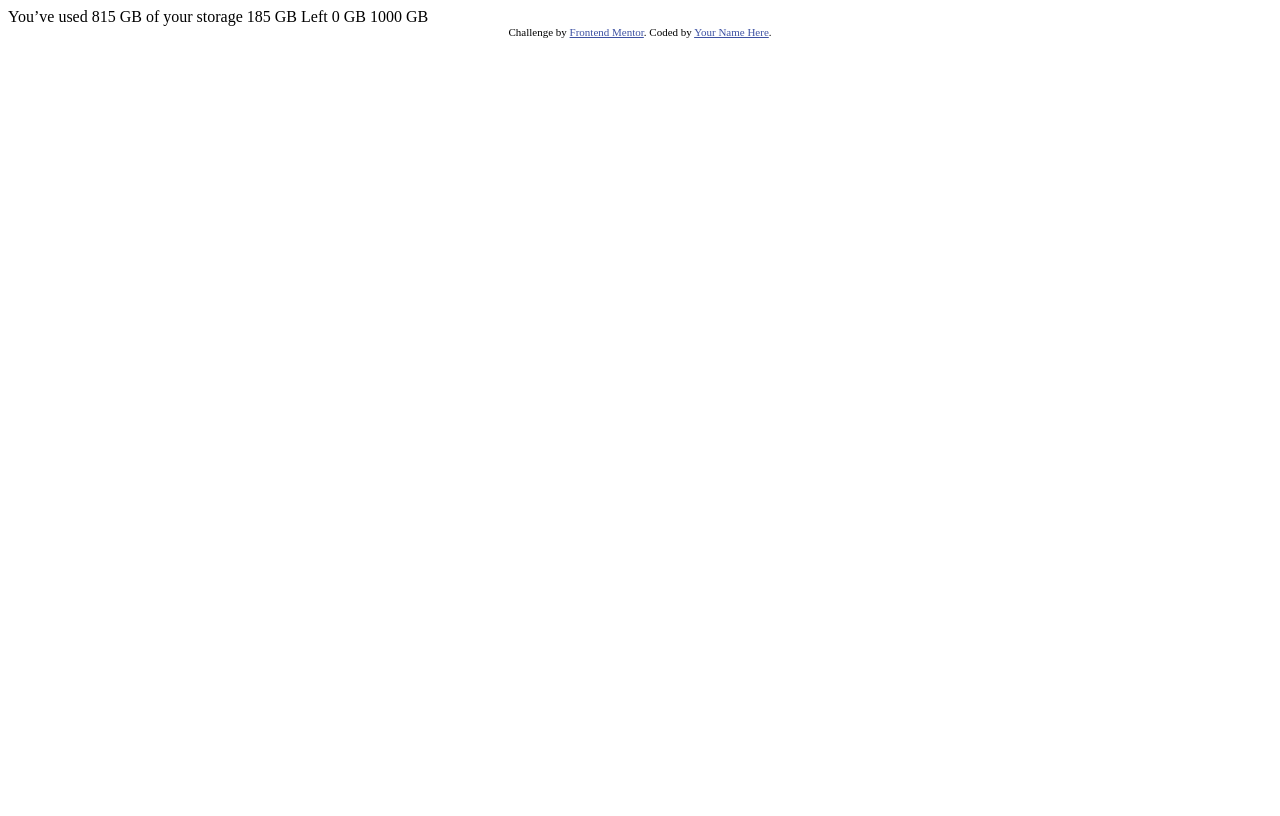
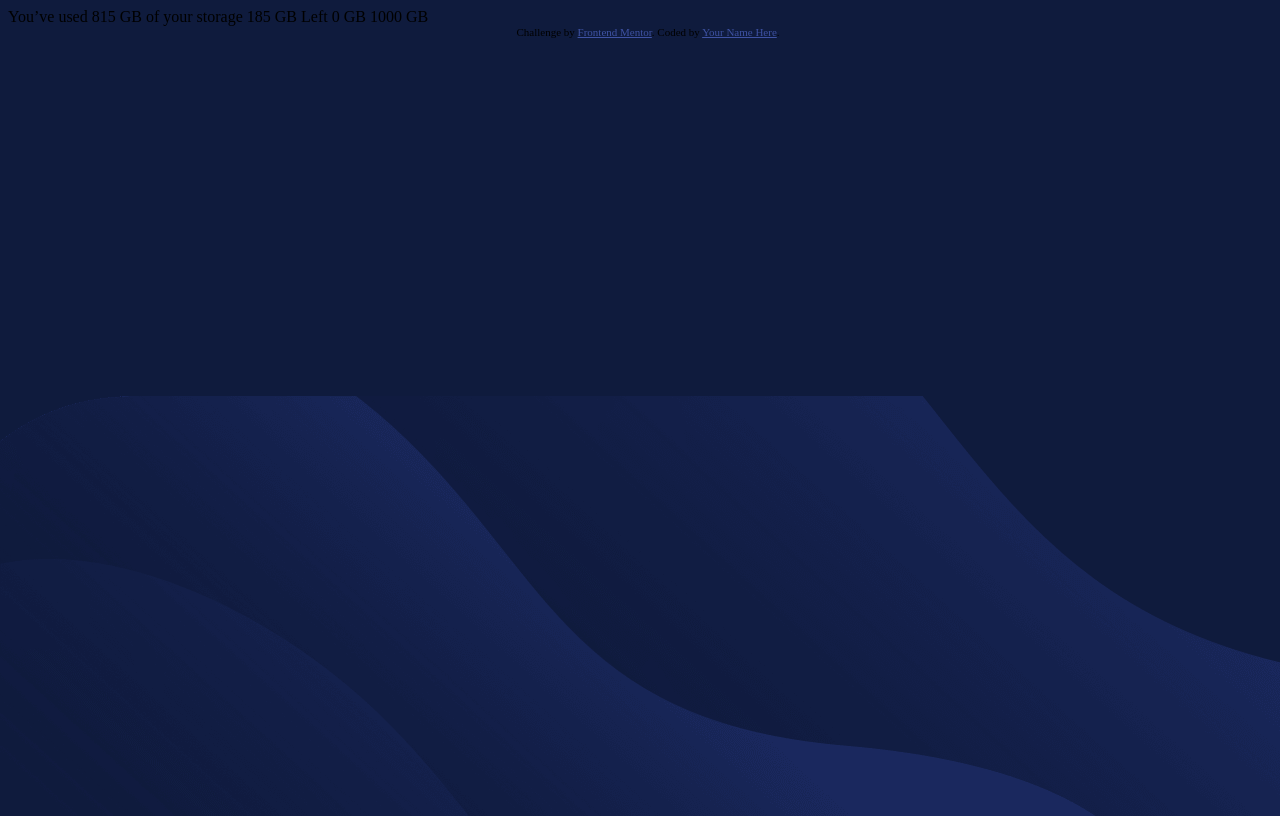
Before and after one commit to basakulcay/Fylo-Data-Storage, a plain HTML site: page index.html in a window 1280 px wide. Drawn offline with Linux system fonts and the light colour scheme.

Commit message:
background for desktop

```diff
--- a/index.html
+++ b/index.html
@@ -5,7 +5,8 @@
   <meta name="viewport" content="width=device-width, initial-scale=1.0"> <!-- displays site properly based on user's device -->
 
   <link rel="icon" type="image/png" sizes="32x32" href="./images/favicon-32x32.png">
-
+  <link href="https://fonts.googleapis.com/css2?family=Raleway:wght@400;700&display=swap" rel="stylesheet">
+  <link rel="stylesheet" href="./style.css">
   <title>Frontend Mentor | Fylo data storage component</title>
 
   <!-- Feel free to remove these styles or customise in your own stylesheet 👍 -->
--- /dev/null
+++ b/style.css
@@ -0,0 +1,14 @@
+html {
+  margin: 0;
+  padding: 0;
+  width: 100%;
+}
+
+body {
+  height: 100vh;
+  width: 100vw;
+  background-color: rgb(15, 27, 61);
+  background-image: url('./images/bg-desktop.png');
+  background-repeat: no-repeat;
+  background-position: bottom;
+}
```
Also changed, not shown: 1 other file.
